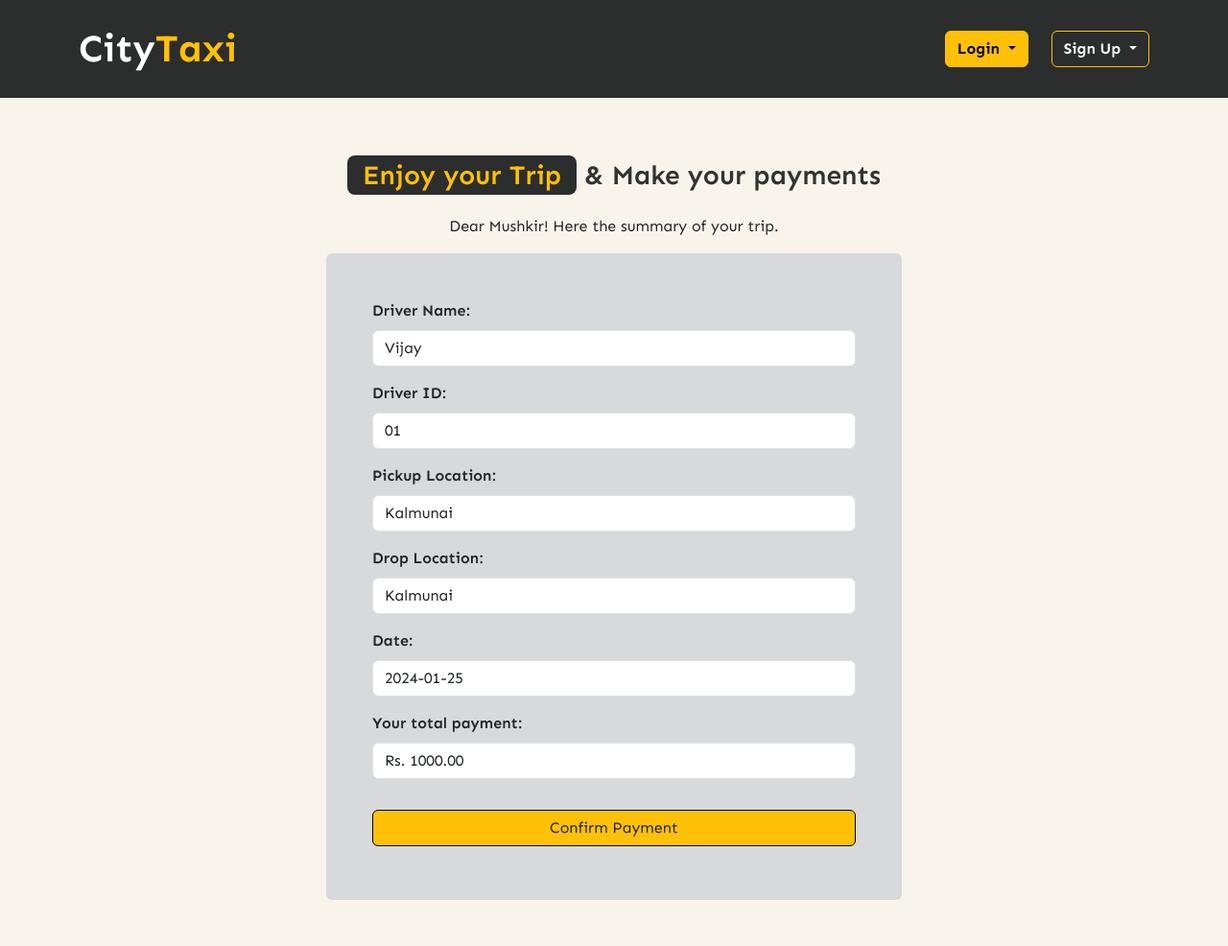
After one commit to KingMaster86/taxi-pi-web, a PHP site: page /passenger-directory/payment/payment.php in a window 1280 px wide. The commit adds this page. Shown: the whole page at 96% size. Run offline with PHP 8.4, Linux system fonts and the light colour scheme; some libraries are stand-ins or nearby versions.

```diff
--- a/Work Diary.txt
+++ b/Work Diary.txt
@@ -47,6 +47,8 @@ function showLocationOnMap(location) {
 </html>
 
 
+Need to work location related works again.
+https://console.cloud.google.com/home/dashboard?project=calm-producer-412212
 
 To do:
 1. Need to fix alert message when passeger state changed. - COMPLETED.
--- /dev/null
+++ b/passenger-directory/payment/payment.php
@@ -0,0 +1,164 @@
+<!DOCTYPE html>
+<html lang="en">
+
+<head>
+    <meta charset="UTF-8" />
+    <meta name="viewport" content="width=device-width, initial-scale=1.0" />
+
+    <!-- Fav Icon -->
+    <link rel="shortcut icon" href="../../assets/img/taxi-img.png" type="image/x-icon" class="object-fit-cover" />
+    <title>Payment Page - Make your payments | City - Taxi</title>
+
+    <!-- Google Font (Sen) -->
+    <link rel="preconnect" href="https://fonts.googleapis.com" />
+    <link rel="preconnect" href="https://fonts.gstatic.com" crossorigin />
+    <link href="https://fonts.googleapis.com/css2?family=Sen:wght@400;500;600;700&display=swap" rel="stylesheet" />
+
+    <!-- Just Validate Dev CDN -->
+    <script src="https://unpkg.com/just-validate@latest/dist/just-validate.production.min.js"></script>
+
+    <!-- Boxicons Script -->
+    <script src="https://unpkg.com/boxicons@2.1.4/dist/boxicons.js"></script>
+    <!-- Font Awesome CDN -->
+    <link rel="stylesheet" href="https://cdnjs.cloudflare.com/ajax/libs/font-awesome/6.5.1/css/all.min.css" />
+
+    <!-- Bootsrap CSS -->
+    <link rel="stylesheet" href="../../assets/css/bootstrap.min.css" />
+
+    <!-- External CSS -->
+    <link rel="stylesheet" href="../../assets/css/style.css" />
+    <link rel="stylesheet" href="../../assets/css/style2.css" />
+    <!-- <link rel="stylesheet" href="./assets/css/style3.css" /> -->
+</head>
+
+<body class="overflow-x-hidden bg-external-white">
+    <!-- Header Area -->
+    <header class="container-fluid background-black-color">
+        <nav class="navbar navbar-expand-lg container py-3">
+            <div class="container-fluid">
+                <!-- Logo -->
+                <a class="navbar-brand text-white fs-1 fw-bold" title="Go to Homepage" href="../../index.php">City<span class="text-warning">Taxi</span></a>
+
+                <!-- Toggle Button (Responsvie) -->
+                <button class="navbar-toggler bg-warning" type="button" data-bs-toggle="collapse" data-bs-target="#navbarSupportedContent" aria-controls="navbarSupportedContent" aria-expanded="false" aria-label="Toggle navigation">
+                    <span class="navbar-toggler-icon"></span>
+                </button>
+
+                <!-- Menu -->
+                <div class="collapse navbar-collapse d-md-flex justify-content-end" id="navbarSupportedContent">
+                    <!-- Login Button -->
+                    <div class="btn-group me-4">
+                        <button type="button" class="btn btn-warning dropdown-toggle fw-bold" data-bs-toggle="dropdown" aria-expanded="false">
+                            Login
+                        </button>
+                        <ul class="dropdown-menu bg-black py-2">
+                            <li>
+                                <a class="dropdown-item text-light hover-effect" href="./driver-directory/login.php">Driver</a>
+                            </li>
+                            <li>
+                                <a class="dropdown-item text-light hover-effect" href="./passenger-directory/passenger-login.php">Passenger</a>
+                            </li>
+                        </ul>
+                    </div>
+
+                    <!-- Sign-Up Button -->
+                    <div class="btn-group">
+                        <button type="button" class="btn border-warning text-light hover-effect dropdown-toggle fw-bold" data-bs-toggle="dropdown" aria-expanded="false">
+                            Sign Up
+                        </button>
+                        <ul class="dropdown-menu bg-black py-2">
+                            <li>
+                                <a class="dropdown-item text-light hover-effect" href="./sign-up/customer.php">Passenger</a>
+                            </li>
+                            <li>
+                                <a class="dropdown-item text-light hover-effect" href="./sign-up/driver.php">Driver</a>
+                            </li>
+                        </ul>
+                    </div>
+                </div>
+            </div>
+        </nav>
+    </header>
+    <!-- End -->
+
+    <!-- Body -->
+    <main class="px-2 px-sm-3 px-md-5 pb-5">
+        <h3 class="text-center fw-semibold mt-5 font-black p-3 rounded-3">
+            <span class="text-warning background-black-color py-1 px-3 rounded-3">Enjoy your Trip</span>
+            & Make your payments
+        </h3>
+        <p class="text-center">Dear Mushkir! Here the summary of your trip.</p>
+
+        <!-- Sign Up Form -->
+        <div class="form-width mt-md-2">
+            <form method="post" class="background-grey p-2 p-sm-3 p-md-5 rounded-2" id="passenger-reservation-form">
+                <!-- Driver Name-->
+                <div class="mb-3 w-100">
+                    <label for="driver-name" class="form-label fw-semibold">Driver Name:
+                    </label>
+                    <div>
+                        <label for="driver-name" class="form-control">Vijay </label>
+                    </div>
+                </div>
+
+                <div class="mb-3 w-100">
+                    <label for="driver-id" class="form-label fw-semibold">Driver ID:
+                    </label>
+                    <div>
+                        <label for="driver-id" class="form-control">01 </label>
+                    </div>
+                </div>
+
+                <div class="mb-3 w-100">
+                    <label for="passenger-pickup-location" class="form-label fw-semibold">Pickup Location:
+                    </label>
+                    <div>
+                        <label for="passenger-pickup-location" class="form-control">Kalmunai
+                        </label>
+                    </div>
+                </div>
+
+                <!-- Drop Location -->
+                <div class="mb-3 w-100">
+                    <label for="passenger-pickup-location" class="form-label fw-semibold">Drop Location:
+                    </label>
+                    <div>
+                        <label for="passenger-pickup-location" class="form-control">Kalmunai
+                        </label>
+                    </div>
+                </div>
+
+                <!-- Date and Time of Reservation -->
+                <div class="mb-3 w-100">
+                    <label for="passenger-pickup-location" class="form-label fw-semibold">Date:
+                    </label>
+                    <div>
+                        <label for="passenger-pickup-location" class="form-control">2024-01-25
+                        </label>
+                    </div>
+                </div>
+
+                <!-- Amount -->
+                <div class="mb-3 w-100">
+                    <label for="passenger-pickup-location" class="form-label fw-semibold">Your total payment:
+                    </label>
+                    <div>
+                        <label for="passenger-pickup-location" class="form-control">Rs. 1000.00
+                        </label>
+                    </div>
+                </div>
+
+                <div class="mb-2 w-100">
+                    <input type="submit" value="Confirm Payment" class="btn bg-warning border-1 border-black w-100 mt-3" />
+                </div>
+            </form>
+        </div>
+    </main>
+
+    <!-- Boostrap JS Files -->
+    <script src="https://cdn.jsdelivr.net/npm/@popperjs/core@2.9.2/dist/umd/popper.min.js"></script>
+    <script src="https://cdn.jsdelivr.net/npm/bootstrap@5.0.1/dist/js/bootstrap.min.js" integrity="sha384-Atwg2Pkwv9vp0ygtn1JAojH0nYbwNJLPhwyoVbhoPwBhjQPR5VtM2+xf0Uwh9KtT" crossorigin="anonymous"></script>
+    <!-- End -->
+</body>
+
+</html>
--- a/passenger-directory/status-changer.php
+++ b/passenger-directory/status-changer.php
@@ -28,7 +28,7 @@ while ($arrayOfReservationDetail = mysqli_fetch_assoc($fetchDataFromDB)) {
     $reservationStatus = $arrayOfReservationDetail['reservation_status'];
 
     // * 5. Update the status as 'Completed' and end_time as NOW().
-    // * Because, It could be considered as the time of the ride end.
+    // * Because, It could be considered as the time of the ride end. - [NEED TO FIX THIS ISSUE IN DB]
     if ($reservationStatus == "on process") {
         $currentDateTime = date('Y-m-d - h:i:sa');
         $updateStatusAndTime = mysqli_query(
```
Also changed, not shown: Doubt-codes.txt (added, +46 -0 lines), passenger-directory/passenger-homepage.php (+15 -4 lines), reservation.php (+34 -4 lines), select-driver.php (+2 -5 lines), sign-up/driver.php (+13 -16 lines).
